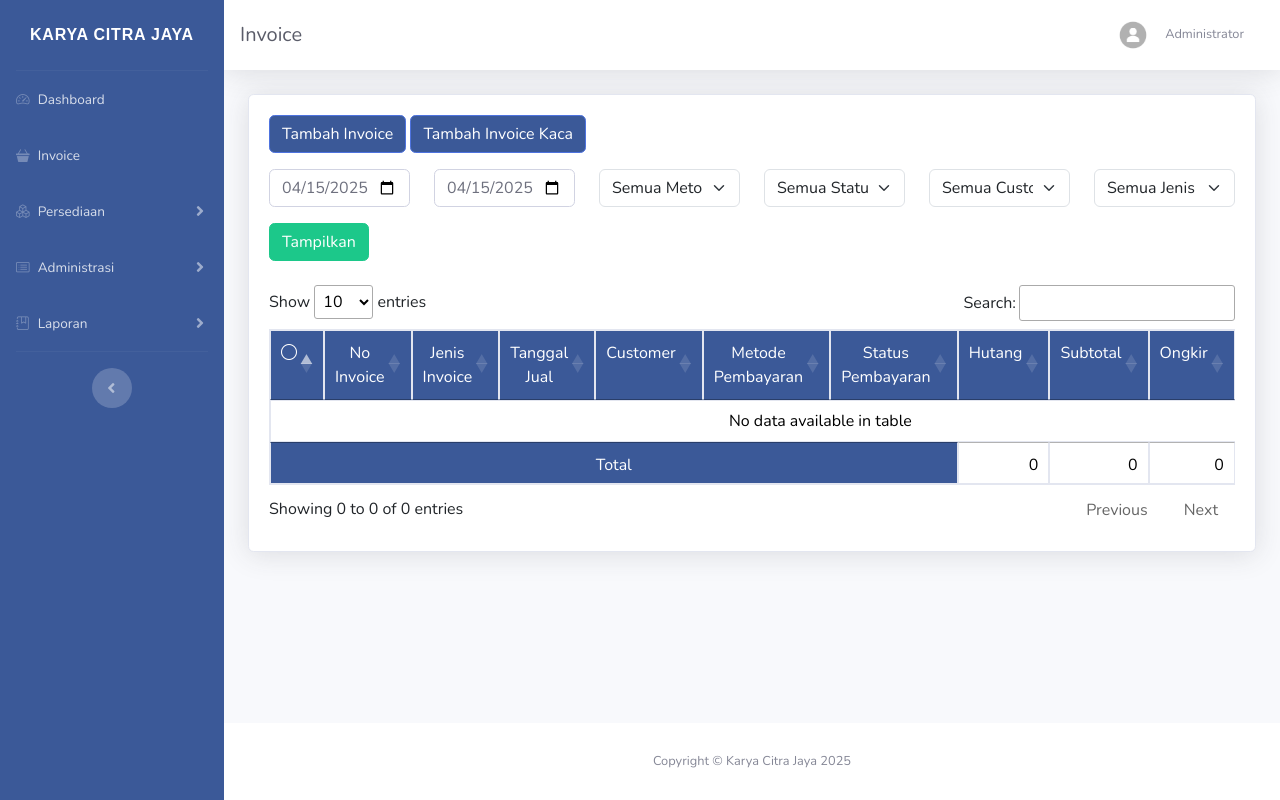
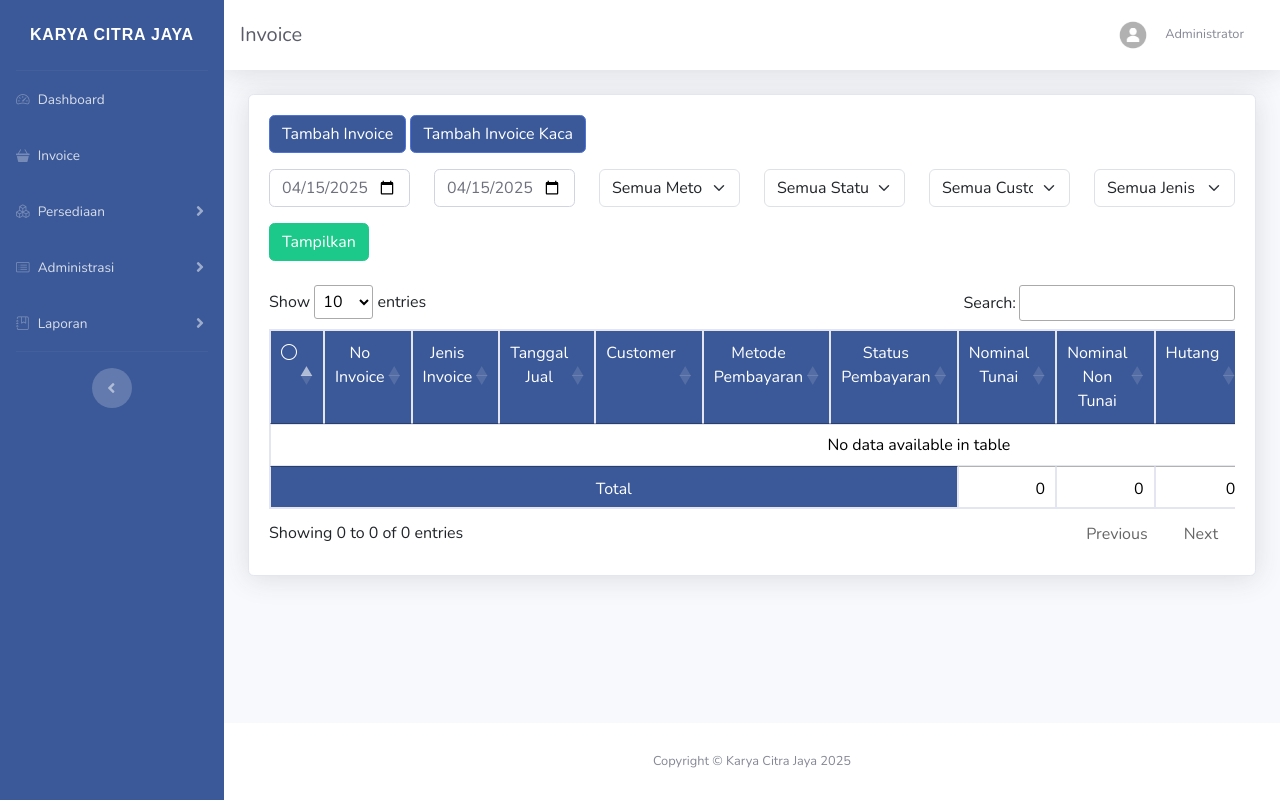
Before and after one commit to nadiaamanda-22/karya_citra_jaya, a CodeIgniter app: page /karya_citra_jaya/penjualan in a window 1280 px wide. Run offline with CodeIgniter, Linux system fonts and the light colour scheme; a user stored in the database is signed in; data comes from the database, SQL or seed files in the repository; some libraries are stand-ins or nearby versions.

Commit message:
fix : update multiple method invoice

```diff
--- a/application/controllers/Penjualan.php
+++ b/application/controllers/Penjualan.php
@@ -70,8 +70,12 @@
 
         if ($metode_pembayaran == '*') {
             $mp = "";
-        } else {
-            $mp = "AND metode_pembayaran = '$metode_pembayaran'";
+        } else if ($metode_pembayaran == 'tunai') {
+            $mp = "AND metode_pembayaran = 'tunai' OR nominal_tunai != '0.00'";
+        } else if ($metode_pembayaran == 'nontunai') {
+            $mp = "AND metode_pembayaran = 'nontunai' OR nominal_nontunai != '0.00'";
+        } else if ($metode_pembayaran == 'split') {
+            $mp = "AND metode_pembayaran = 'split'";
         }
 
         if ($status_pembayaran == '*') {
@@ -129,6 +133,8 @@
             $jatuh_tempo = $this->input->post('jatuh_tempo');
             $spg = $this->input->post('spg');
             $term = $this->input->post('term');
+            $nominal_tunai = str_replace(',', '.', str_replace('.', '', $this->input->post('nominal_tunai')));
+            $nominal_nontunai = str_replace(',', '.', str_replace('.', '', $this->input->post('nominal_nontunai')));
 
             $subtotal = str_replace(',', '.', str_replace('.', '', $this->input->post('subtotal')));
             $ongkir = str_replace(',', '.', str_replace('.', '', $this->input->post('ongkir')));
@@ -144,6 +150,14 @@
             $metode_pembayaran = $this->input->post('metode_pembayaran');
             if ($metode_pembayaran == 'tunai') {
                 $id_rekening = '0';
+            } else if ($metode_pembayaran == 'split') {
+                $totalNominal = $nominal_tunai + $nominal_nontunai;
+                if ($totalNominal != $total) {
+                    $this->session->set_flashdata('message', 'nominalError');
+                    redirect('penjualan');
+                } else {
+                    $id_rekening = $this->input->post('id_rekening');
+                }
             } else {
                 $id_rekening = $this->input->post('id_rekening');
             }
@@ -161,6 +175,8 @@
                 'status_pembayaran' => $status_pembayaran,
                 'hutang' => $hutang,
                 'metode_pembayaran' => $metode_pembayaran,
+                'nominal_tunai' => $nominal_tunai,
+                'nominal_nontunai' => $nominal_nontunai,
                 'id_rekening' => $id_rekening,
                 'subtotal' => $subtotal,
                 'ongkir' => $ongkir,
@@ -253,6 +269,8 @@
         $jatuh_tempo = $this->input->post('jatuh_tempo');
         $spg = $this->input->post('spg');
         $term = $this->input->post('term');
+        $nominal_tunai = str_replace(',', '.', str_replace('.', '', $this->input->post('nominal_tunai')));
+        $nominal_nontunai = str_replace(',', '.', str_replace('.', '', $this->input->post('nominal_nontunai')));
 
         $subtotal = str_replace(',', '.', str_replace('.', '', $this->input->post('subtotal')));
         $ongkir = str_replace(',', '.', str_replace('.', '', $this->input->post('ongkir')));
@@ -268,6 +286,14 @@
         $metode_pembayaran = $this->input->post('metode_pembayaran');
         if ($metode_pembayaran == 'tunai') {
             $id_rekening = '0';
+        } else if ($metode_pembayaran == 'split') {
+            $totalNominal = $nominal_tunai + $nominal_nontunai;
+            if ($totalNominal != $total) {
+                $this->session->set_flashdata('message', 'nominalError');
+                redirect('penjualan');
+            } else {
+                $id_rekening = $this->input->post('id_rekening');
+            }
         } else {
             $id_rekening = $this->input->post('id_rekening');
         }
@@ -285,6 +311,8 @@
             'status_pembayaran' => $status_pembayaran,
             'hutang' => $hutang,
             'metode_pembayaran' => $metode_pembayaran,
+            'nominal_tunai' => $nominal_tunai,
+            'nominal_nontunai' => $nominal_nontunai,
             'id_rekening' => $id_rekening,
             'subtotal' => $subtotal,
             'ongkir' => $ongkir,
--- a/application/views/penjualan/invoice.php
+++ b/application/views/penjualan/invoice.php
@@ -31,6 +31,7 @@
                         <option value="*" selected>Semua Metode Pembayaran</option>
                         <option value="tunai" <?= $metode_pembayaran == 'tunai' ? 'selected' : '' ?>>Tunai</option>
                         <option value="nontunai" <?= $metode_pembayaran == 'nontunai' ? 'selected' : '' ?>>Non Tunai</option>
+                        <option value="split" <?= $metode_pembayaran == 'split' ? 'selected' : '' ?>>Tunai dan Non Tunai</option>
                     </select>
                 </div>
                 <div class="col-sm-2">
@@ -72,6 +73,8 @@
                             <td width="17" style="text-align: center;">Customer</td>
                             <td width="11" style="text-align: center;">Metode Pembayaran</td>
                             <td width="11" style="text-align: center;">Status Pembayaran</td>
+                            <td width="7%" style="text-align: center;">Nominal Tunai</td>
+                            <td width="7%" style="text-align: center;">Nominal Non Tunai</td>
                             <td width="7%" style="text-align: center;">Hutang</td>
                             <td width="7%" style="text-align: center;">Subtotal</td>
                             <td width="7%" style="text-align: center;">Ongkir</td>
@@ -82,6 +85,8 @@
                     <tbody>
                         <?php
                         $no = 1;
+                        $totalNT = 0;
+                        $totalNNT = 0;
                         $totalHutang = 0;
                         $totalSubtotal = 0;
                         $totalOngkir = 0;
@@ -96,6 +101,8 @@
 
                             if ($pb->metode_pembayaran == 'tunai') {
                                 $mp = 'Tunai';
+                            } else if ($pb->metode_pembayaran == 'split') {
+                                $mp = 'Tunai dan Non Tunai';
                             } else {
                                 $mp = 'Non Tunai';
                             }
@@ -106,6 +113,8 @@
                                 $inv = 'Invoice Kaca';
                             }
 
+                            $totalNT += $pb->nominal_tunai;
+                            $totalNNT += $pb->nominal_nontunai;
                             $totalHutang += $pb->hutang;
                             $totalSubtotal += $pb->subtotal;
                             $totalOngkir += $pb->ongkir;
@@ -119,6 +128,8 @@
                                 <td><?= $customer ?> </td>
                                 <td style="text-align: center;"><?= $mp ?></td>
                                 <td style="text-align: center;"><?= $sp ?></td>
+                                <td style="text-align: right;"><?= formatPrice($pb->nominal_tunai) ?></td>
+                                <td style="text-align: right;"><?= formatPrice($pb->nominal_nontunai) ?></td>
                                 <td style="text-align: right;"><?= formatPrice($pb->hutang) ?></td>
                                 <td style="text-align: right;"><?= formatPrice($pb->subtotal) ?></td>
                                 <td style="text-align: right;"><?= formatPrice($pb->ongkir) ?></td>
@@ -153,6 +164,8 @@
                     <tfoot>
                         <tr>
                             <td colspan="7" style="background-color: #3b5998; color:#fff; text-align:center">Total</td>
+                            <td style="text-align: right;"><?= formatPrice($totalNT) ?></td>
+                            <td style="text-align: right;"><?= formatPrice($totalNNT) ?></td>
                             <td style="text-align: right;"><?= formatPrice($totalHutang) ?></td>
                             <td style="text-align: right;"><?= formatPrice($totalSubtotal) ?></td>
                             <td style="text-align: right;"><?= formatPrice($totalOngkir) ?></td>
@@ -190,6 +203,16 @@
         } else if (message == 'melebihi_batas') {
             Swal.fire({
                 title: "Transaksi bulan ini melebihi batas!",
+                icon: "error",
+                showDenyButton: false,
+                showCancelButton: false,
+                confirmButtonText: "Ya",
+                confirmButtonColor: "#3b5998",
+            });
+        } else if (message == 'nominalError') {
+            Swal.fire({
+                title: "Nominal tunai dan non tunai tidak sesuai!",
+                text: "Silahkan melakukan transaksi ulang.",
                 icon: "error",
                 showDenyButton: false,
                 showCancelButton: false,
```
Also changed, not shown: application/views/penjualan/invoice_add.php (+25 -0 lines), application/views/penjualan/invoice_edit.php (+39 -1 lines).
